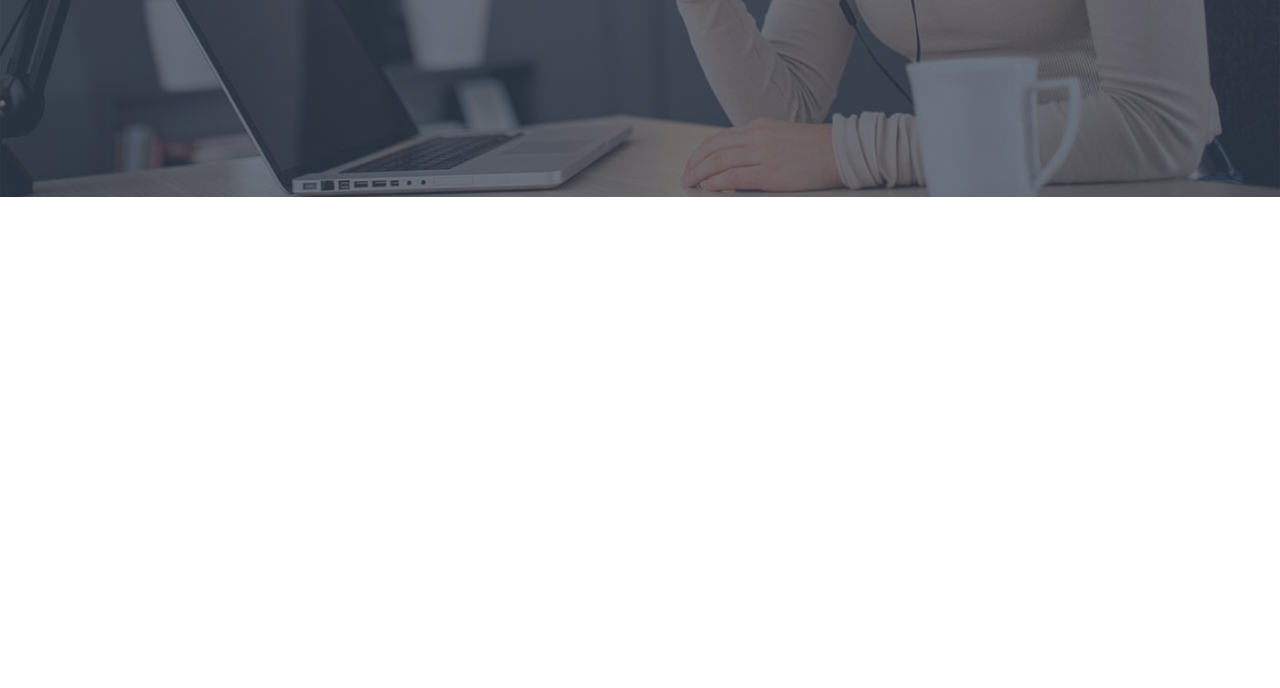
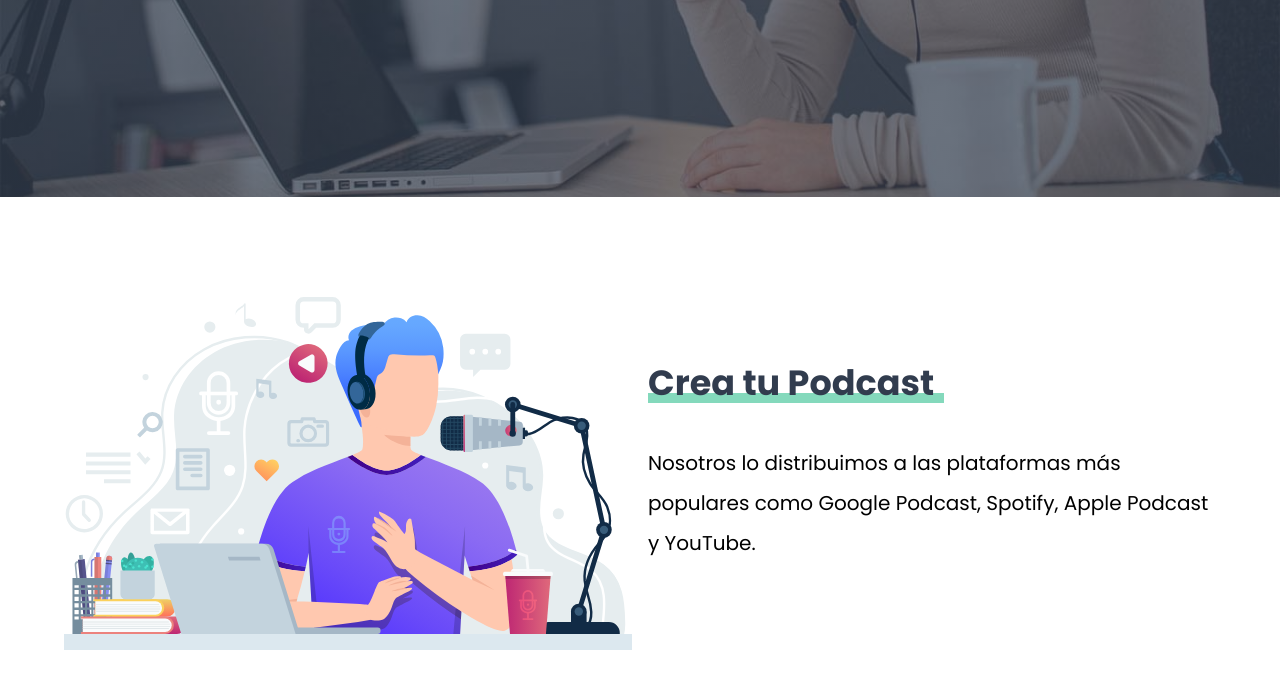
Before and after one commit to gonzabaldassi/podcast-landing, a website: page index.html in a window 1280 px wide. Shown: the part 602-1290 px from the top of the page. Before the commit the page ends 800 px from the top, so only its background shows below. Drawn offline with Linux system fonts and the light colour scheme.

Commit message:
Section para crear tu podcast

```diff
--- a/index.html
+++ b/index.html
@@ -23,8 +23,23 @@
                 <h1 class="header__title">Tu Plataforma para publicar tus podcast</h1>
                 <a href="#" class="header__btn">Crear cuenta</a>
             </div>
-
         </div>
     </header>
+
+    <main>
+        <section class="creation container">
+            <section class="creation__grid">
+                <div class="creation__img">
+                    <img src="./build/img/imagen_podcast.svg" alt="Imagen podcast">
+                </div>
+                <div class="creation__content">
+                    <h2 class="creation__title">Crea tu Podcast</h2>
+                    <p class="creation__text">Nosotros lo distribuimos a las plataformas más populares como Google Podcast, Spotify, Apple Podcast y YouTube.</p>
+                </div>
+            </section>
+
+        </section>
+
+    </main>
 </body>
 </html>
--- a/src/sass/views/_home.scss
+++ b/src/sass/views/_home.scss
@@ -0,0 +1,41 @@
+@use '../utilities/vars' as v;
+@use '../utilities/mixins' as m;
+
+.creation{
+    padding: 10rem 0;
+
+    &__grid{
+        display: flex;
+        flex-direction: column;
+        gap: 1.6rem;
+
+        @include m.tablet {
+            display: grid;
+            grid-template-columns: repeat(2, 1fr);
+            gap: 1.6rem;
+            align-items: center;
+        }
+    }
+
+    &__title{
+        color: v.$secondaryColor;
+        font-size: 3.5rem;
+        position: relative;
+        margin-top: 5rem;
+        display: inline-block;
+
+        @include m.tablet {
+            margin-top: 0;
+        }
+
+        &::after{
+            content: "";
+            display: block;
+            border: 5px solid v.$primaryColor;
+            width: calc(100% + 1rem);
+            position: absolute;
+            z-index: -1;
+            bottom: 0;
+        }
+    }
+}
```
Also changed, not shown: build/css/main.css, 1 other file.
